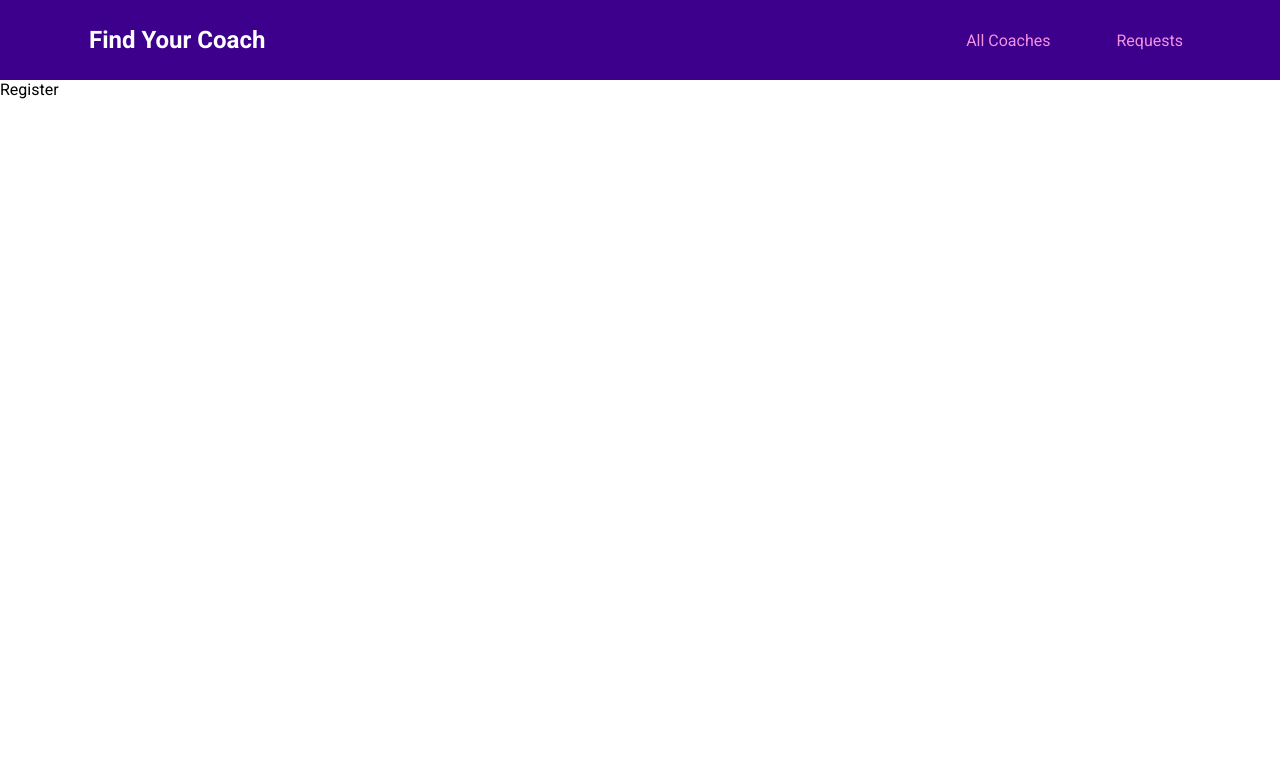
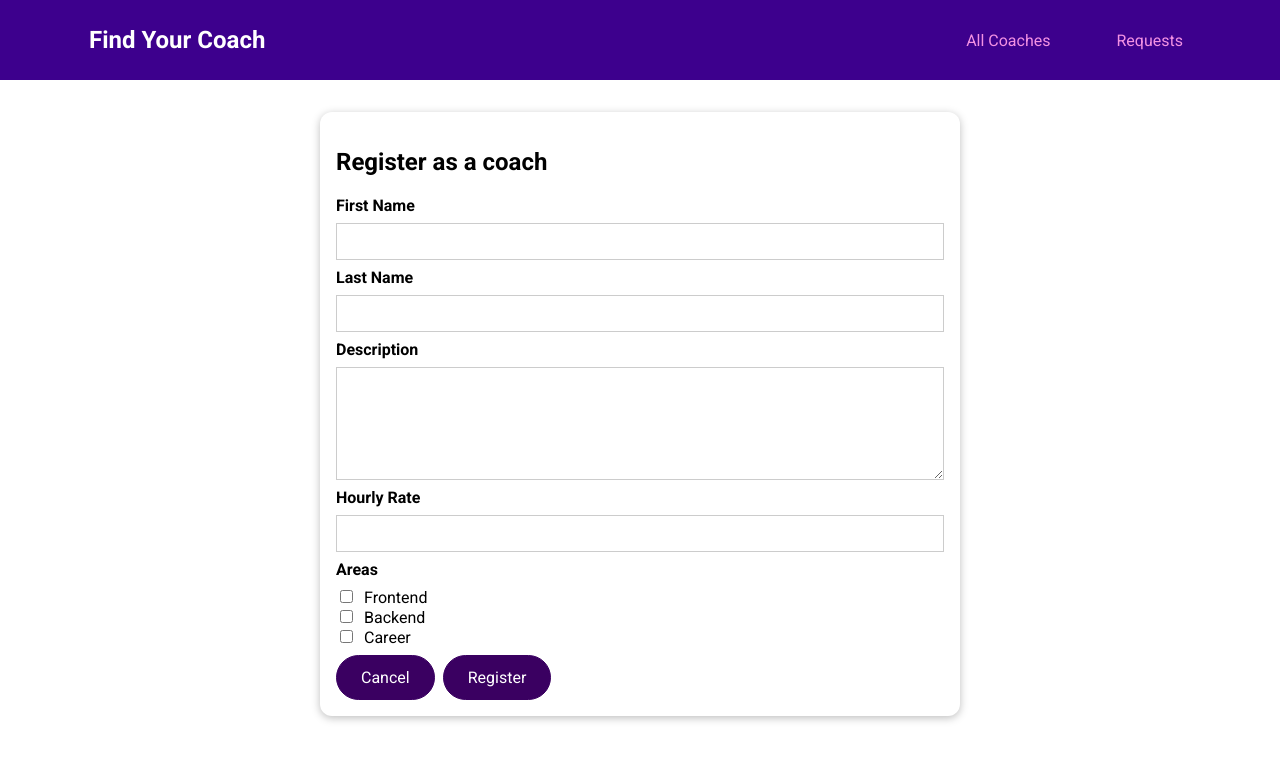
Before and after one commit to mulga/proje-coach, a Vue app: page /register in a window 1280 px wide. Shown: the top 760 px of the page. Built offline with nearby package versions, Linux system fonts and the light colour scheme.

Commit message:
form added

```diff
--- /dev/null
+++ b/src/components/coaches/CoachForm.vue
@@ -0,0 +1,145 @@
+<template>
+  <form @submit.prevent="submitForm">
+    <div class="form-control">
+      <label for="firstName">First Name</label>
+      <input type="text" id="firstName" v-model.trim="firstName" />
+    </div>
+    <div class="form-control">
+      <label for="lastName">Last Name</label>
+      <input type="text" id="lastName" v-model.trim="lastName" />
+    </div>
+    <div class="form-control">
+      <label for="description">Description</label>
+      <textarea id="description" rows="5" v-model.trim="description"></textarea>
+    </div>
+    <div class="form-control">
+      <label for="rate">Hourly Rate</label>
+      <input type="number" id="rate" v-model.number="rate" />
+    </div>
+    <div class="form-control">
+      <h3>Areas</h3>
+      <div>
+        <input
+          type="checkbox"
+          name=""
+          id="frontend"
+          value="frontend"
+          v-model="areas"
+        />
+        <label for="frontend">Frontend</label>
+      </div>
+      <div>
+        <input
+          type="checkbox"
+          name=""
+          id="backend"
+          value="backend"
+          v-model="areas"
+        />
+        <label for="backend">Backend</label>
+      </div>
+      <div>
+        <input
+          type="checkbox"
+          name=""
+          id="career"
+          value="career"
+          v-model="areas"
+        />
+        <label for="career">Career</label>
+      </div>
+    </div>
+    <div class="form-actions">
+      <!-- <base-button type="submit" @click.prevent="submitForm">
+        Submit
+      </base-button> -->
+      <base-button link :to="'/coaches'">Cancel</base-button>
+      <base-button>Register</base-button>
+    </div>
+  </form>
+</template>
+
+<script>
+export default {
+  name: "CoachForm",
+  data() {
+    return {
+      firstName: "",
+      lastName: "",
+      description: "",
+      rate: null,
+      areas: [],
+    };
+  },
+  methods: {
+    submitForm() {
+      const formData = {
+        first: this.firstName,
+        last: this.lastName,
+        desc: this.description,
+        rate: this.rate,
+        areas: this.areas,
+      };
+      console.log(formData);
+    },
+  },
+};
+</script>
+
+<style scoped>
+.form-control {
+  margin: 0.5rem 0;
+}
+
+label {
+  font-weight: bold;
+  display: block;
+  margin-bottom: 0.5rem;
+}
+
+input[type="checkbox"] + label {
+  font-weight: normal;
+  display: inline;
+  margin: 0 0 0 0.5rem;
+}
+
+input,
+textarea {
+  display: block;
+  width: 100%;
+  border: 1px solid #ccc;
+  font: inherit;
+  padding: 0.5rem;
+}
+
+input:focus,
+textarea:focus {
+  background-color: #f0e6fd;
+  outline: none;
+  border-color: #3d008d;
+}
+
+input[type="checkbox"] {
+  display: inline;
+  width: auto;
+  border: none;
+}
+
+input[type="checkbox"]:focus {
+  outline: #3d008d solid 1px;
+}
+
+h3 {
+  margin: 0.5rem 0;
+  font-size: 1rem;
+}
+
+.invalid label {
+  color: red;
+}
+
+.invalid input,
+.invalid textarea {
+  border: 1px solid red;
+}
+</style>
--- a/src/pages/coaches/CoachRegistration.vue
+++ b/src/pages/coaches/CoachRegistration.vue
@@ -1,9 +1,17 @@
 <template>
-  <div>Register</div>
+  <section>
+    <base-card>
+      <h2>Register as a coach</h2>
+      <coach-form></coach-form>
+    </base-card>
+  </section>
 </template>
 
 <script>
-export default {};
+import CoachForm from "@/components/coaches/CoachForm.vue";
+export default {
+  components: { CoachForm },
+};
 </script>
 
 <style scoped></style>
```
